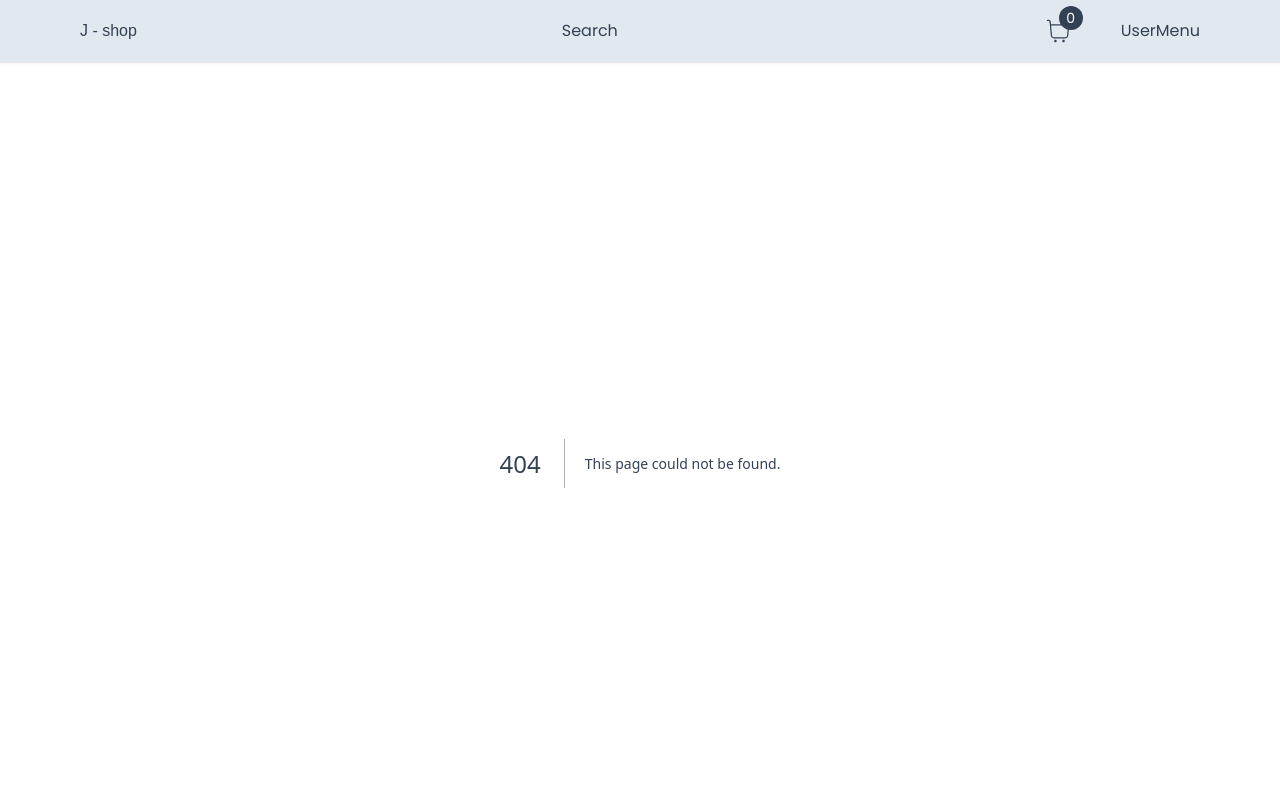
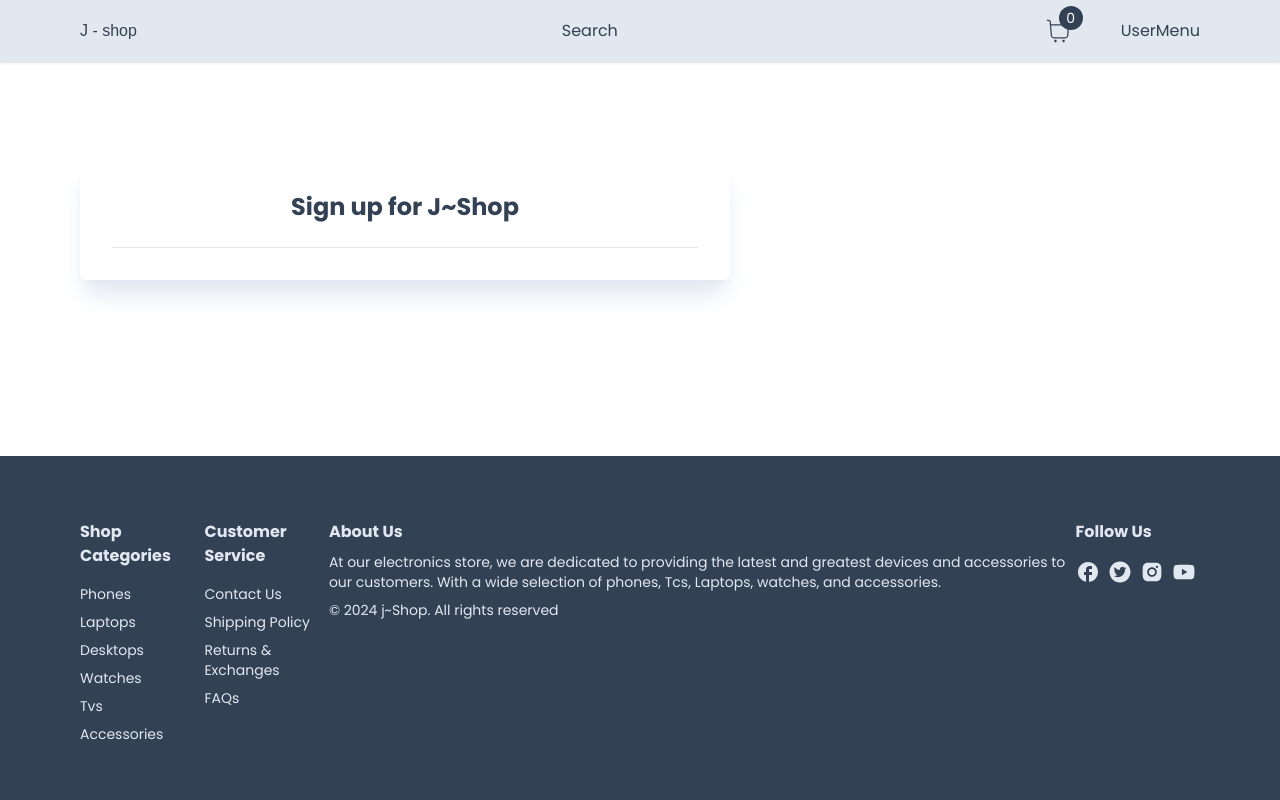
Before and after one commit to capstone-project-j/e-commerce, a Next.js app in the folder my-app/: page /register in a window 1280 px wide. Before the commit this address had no page. Shown: the top 800 px of the page. Built offline with nearby package versions, Linux system fonts and the light colour scheme; a web font is replaced by a local one.

Commit message:
sign up page start

```diff
--- /dev/null
+++ b/my-app/app/components/FormWrap.tsx
@@ -0,0 +1,32 @@
+import React from "react";
+
+const FormWrap = ({ children }: { children: React.ReactNode }) => {
+    return (
+        <div className="
+        min-h-fit
+        h-full
+        flex
+        items-center
+        jusitfy-center
+        pb-12
+        pt-24
+        ">
+            <div className="max-w-[650px]
+            w-full
+            flex
+            flex-col
+            gap-6
+            items-center
+            shadow-xl
+            shadow-slate-200
+            rounded-md
+            p-4
+            md:p-8
+            ">
+                {children}
+            </div>
+        </div>
+    );
+}
+
+export default FormWrap;
--- /dev/null
+++ b/my-app/app/components/inputs/input.tsx
@@ -0,0 +1,72 @@
+'use client'
+
+import React from "react";
+import { UseFormRegister, FieldValues, FieldErrors } from "react-hook-form";
+
+interface InputProps {
+    id: string;
+    label: string;
+    type?: string;
+    disabled?: boolean;
+    required?: boolean;
+    register: UseFormRegister<FieldValues>
+    errors: FieldErrors
+}
+
+const Input: React.FC<InputProps> = ({
+    id,
+    label,
+    type,
+    disabled,
+    required,
+    register,
+    errors,
+}) => {
+    return (<div className="w-full relative">
+        <input
+            autoComplete="off"
+            id={id}
+            disabled={disabled}
+            {...register(id, { required })}
+            placeholder=""
+            type={type}
+            className={`peer
+        w-full
+        p-4
+        pt-6
+        outline-none
+        by-white
+        font-light
+        border-2
+        rounded-md
+        transition
+        disabled: opacity-70
+        disabled: cursor-not-allowed
+    ${errors[id] ? 'border-rose-400' : 'border-slate-300'}
+      ${errors[id] ? 'focus: border-rose-400' : 'border-slate-300'}
+      `
+            } />
+        <label htmlFor={id} className="absolute
+        cursor-text
+        text-md
+        duration-150
+        transform
+        -translate-y-3
+        top-5
+        z-10
+        origin-[0]
+        left-4
+        perr-placeholder-shown:scale-100
+        peer-placeholder-shown:translate-y-0
+        peer-focus:scale-75
+        peer-focus:translate-y-4
+        "
+        >{label}</label>
+
+    </div>
+    );
+}
+
+
+
+export default Input;
--- /dev/null
+++ b/my-app/app/register/RegisterForm.tsx
@@ -0,0 +1,14 @@
+'use client'
+
+import Heading from "../components/Heading";
+
+const RegisterForm = () => {
+    return (
+        <>
+            <Heading title="Sign up for J~Shop" />
+            <hr className="bg-slate-300 w-full h-px" />
+        </>
+    );
+}
+
+export default RegisterForm;
--- /dev/null
+++ b/my-app/app/register/page.tsx
@@ -0,0 +1,15 @@
+import FormWrap from "../components/FormWrap";
+import Container from "../components/nav/Container";
+import RegisterForm from "./RegisterForm";
+
+const Register = () => {
+    return (<Container>
+        <FormWrap>
+            <RegisterForm />
+        </FormWrap>
+    </Container>
+
+    );
+}
+
+export default Register;
--- a/my-app/package.json
+++ b/my-app/package.json
@@ -23,6 +23,7 @@
     "postcss": "8.4.39",
     "react": "18.3.1",
     "react-dom": "18.3.1",
+    "react-hook-form": "^7.52.1",
     "react-hot-toast": "^2.4.1",
     "react-icons": "^5.2.1",
     "tailwindcss": "3.4.6",
```
Also changed, not shown: 1 other file (tests, documents, lock files or other folders).
